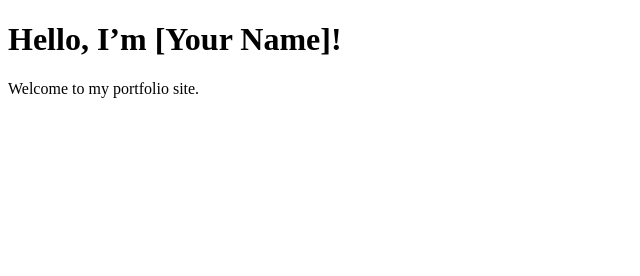
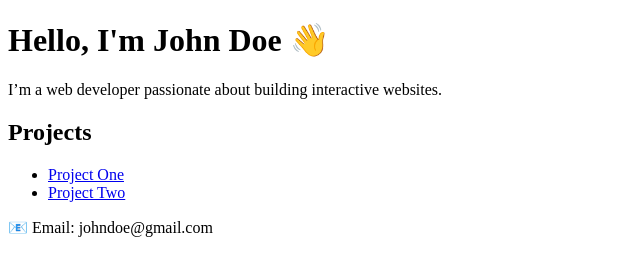
Before and after one commit to DushyantKumarGedam/Dushyantgedam.github.io, a plain HTML site: page index.html in a window 1280 px wide. Shown: the whole page, without its empty margins (0-640 px from the left). Drawn offline with Linux system fonts and the light colour scheme.

Commit message:
git add . git commit -m "My portfolio website" git push

```diff
--- a/index.html
+++ b/index.html
@@ -1,10 +1,17 @@
 <!DOCTYPE html>
 <html>
 <head>
-  <title>My Portfolio</title>
+  <title>John Doe | Portfolio</title>
+  <link rel="stylesheet" href="style.css">
 </head>
 <body>
-  <h1>Hello, I’m [Your Name]!</h1>
-  <p>Welcome to my portfolio site.</p>
+  <h1>Hello, I'm John Doe 👋</h1>
+  <p>I’m a web developer passionate about building interactive websites.</p>
+  <h2>Projects</h2>
+  <ul>
+    <li><a href="https://github.com/johndoe/project1">Project One</a></li>
+    <li><a href="https://github.com/johndoe/project2">Project Two</a></li>
+  </ul>
+  <p>📧 Email: johndoe@gmail.com</p>
 </body>
 </html>
```
